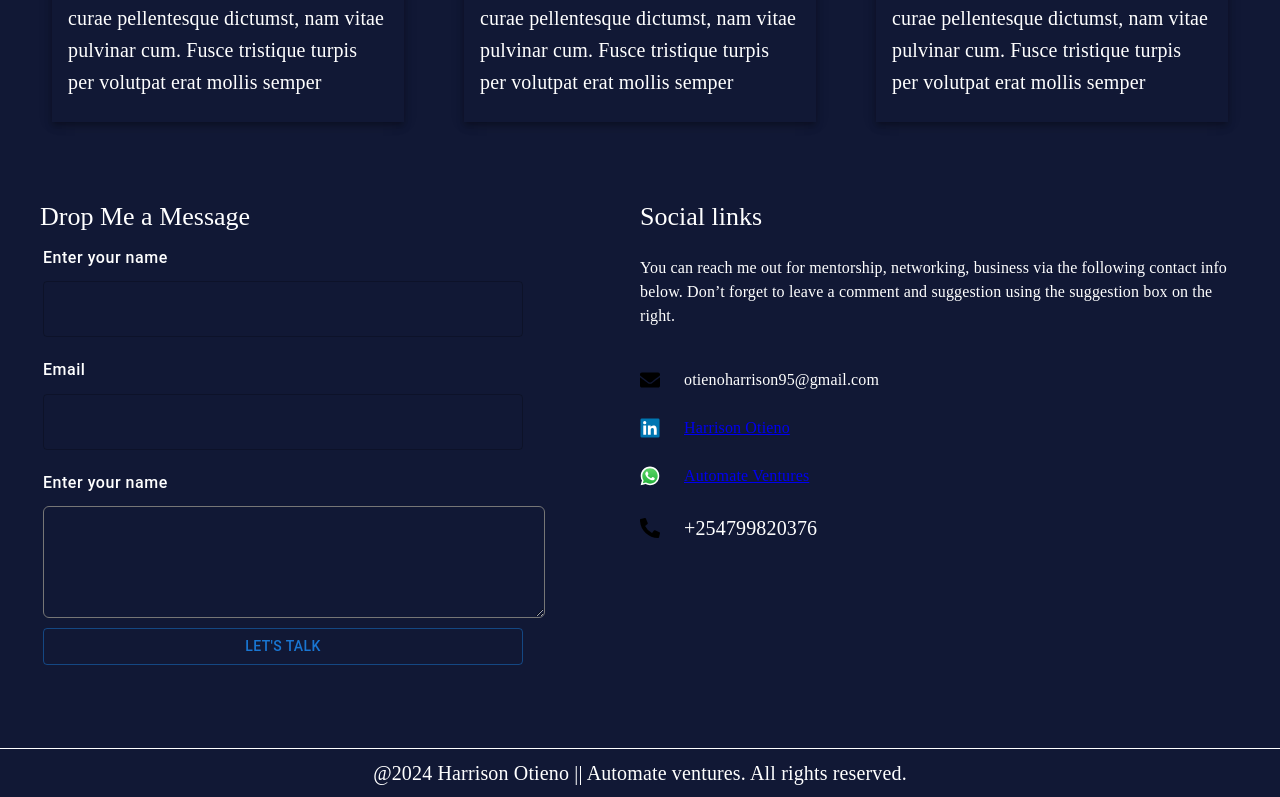
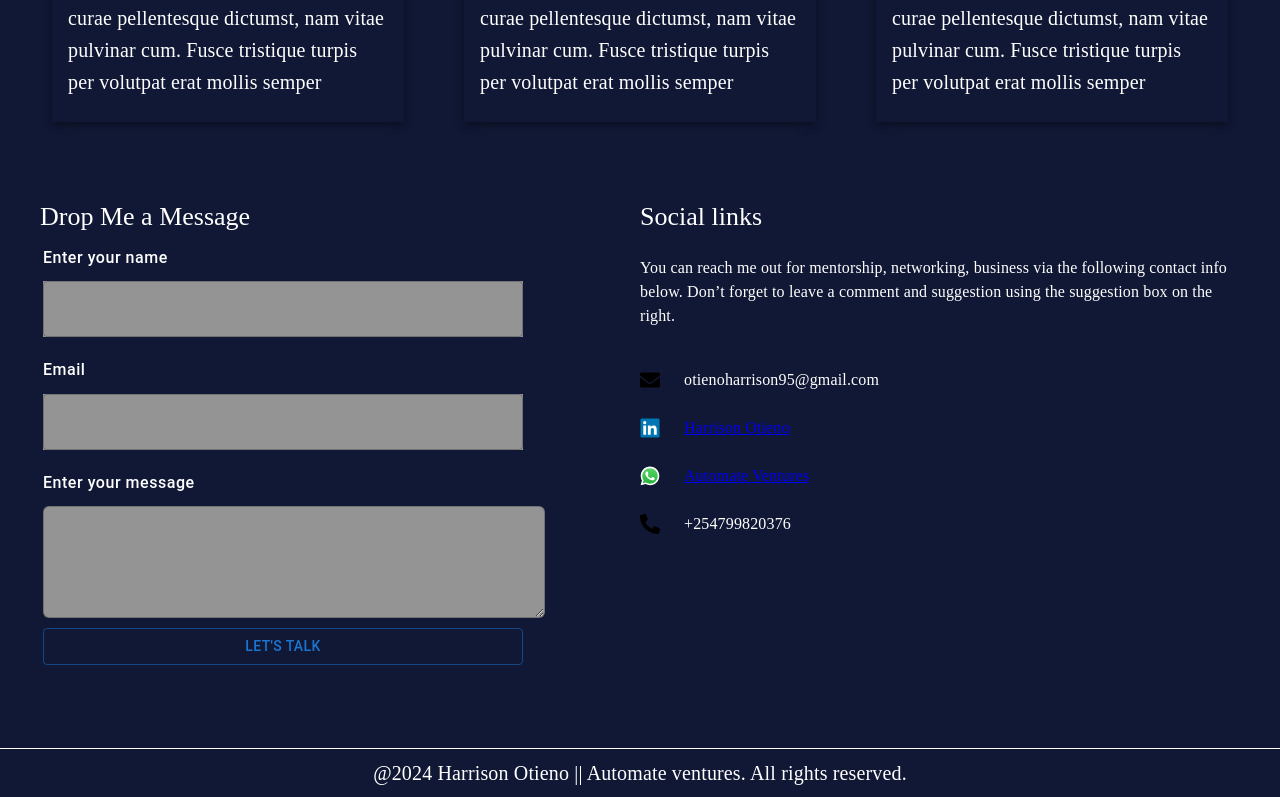
Before and after one commit to Ogalo/my_portifolio, a React (Create React App) app: page / in a window 1280 px wide. Shown: the part 3543-4340 px from the top of the page. Built offline with nearby package versions, Linux system fonts and the light colour scheme.

Commit message:
Add email service on the contact form.

```diff
--- a/package.json
+++ b/package.json
@@ -3,6 +3,7 @@
   "version": "0.1.0",
   "private": true,
   "dependencies": {
+    "@emailjs/browser": "^4.3.3",
     "@emotion/react": "^11.11.3",
     "@emotion/styled": "^11.11.0",
     "@mui/icons-material": "^5.15.11",
@@ -14,6 +15,7 @@
     "@types/node": "^16.18.82",
     "@types/react": "^18.2.57",
     "@types/react-dom": "^18.2.19",
+    "email-js": "^2.0.2",
     "react": "^18.2.0",
     "react-dom": "^18.2.0",
     "react-router-dom": "^6.22.3",
--- a/src/components/Contact.tsx
+++ b/src/components/Contact.tsx
@@ -3,27 +3,45 @@ import envelope from '../assests/envelope.svg';
 import linkedin from '../assests/linkedin.svg';
 import whatsapp from '../assests/whatsapp.svg';
 import phone from '../assests/phone.svg';
+import emailjs from '@emailjs/browser';
+import React, { useRef } from 'react';
 
 
 
 
 
 const Contact = () => {
+
+  const form = useRef();
+
+  const sendEmail = (e: any) => {
+    e.preventDefault(); // prevents the page from reloading when you hit “Send”
+
+    emailjs.sendForm('service_p6ck6of', 'template_m7i32h3', e.currentTarget, 'pobYJ-XJkUXH_dYd6')
+      .then(() => {
+          alert('message sent successfully')
+      }, (error) => {
+          alert(error.message)
+      });
+  };
   return (
     <Box display='flex' gap={10} px={5} my={10} flexWrap='wrap' flexDirection='row' justifyContent='space-between'>
       <Stack sx={{width: {sm: '100%', lg: '40%'}}}>
         Drop Me a Message
-        <form style={{margin: 3, width: '100%', display: 'flex', flexDirection: 'column', gap: '10px' }}>
+        <form style={{margin: 3, width: '100%', display: 'flex', flexDirection: 'column', gap: '10px' }} onSubmit={sendEmail} >
         <FormControl>
           <FormHelperText sx={{ fontWeight: 500, margin: '10px 0', fontSize: 16, color: '#ffffff'}}>
             Enter your name
           </FormHelperText>
           <TextField
           fullWidth
+          sx={{backgroundColor: '#949494'}}
+          type='text'
           required
           id='outlined-basic'
           color='info'
           variant='outlined'
+          name='name'
           />
         </FormControl>
         <FormControl>
@@ -33,23 +51,30 @@ const Contact = () => {
           <TextField
           fullWidth
           required
+          sx={{backgroundColor: '#949494'}}
+          type='email'
           id='outlined-basic'
           color='info'
           variant='outlined'
+          name='email'
           />
         </FormControl>
         <FormControl>
           <FormHelperText sx={{ fontWeight: 500, margin: '10px 0', fontSize: 16, color: '#ffffff'}}>
-            Enter your name
+            Enter your message
           </FormHelperText>
           <TextareaAutosize
           minRows={5}
           required
-          color='#111835'
-          style={{ width: "100%", fontSize: '16px', borderRadius: 6, padding: 10, background: '#111835' }}
+          name='message'
+          color='info'
+          style={{ width: "100%", fontSize: '16px', borderRadius: 6, padding: 10, borderColor: 'rgba(0, 0, 0, 0.23)', color: '#949494', backgroundColor: '#949494'  }}
+
+
+
           />
         </FormControl>
-        <Button variant="outlined">
+        <Button variant="outlined" type='submit'>
           Let's talk
         </Button>
 
@@ -85,7 +110,7 @@ using the suggestion box on the right.</Typography>
       </Stack>
       <Stack display='flex' flexDirection='row' gap={3} my={3} alignItems='center'>
 <img src={phone} alt='phone number' height='20px' width='20px'/>
-<Typography variant='h6' fontFamily='karma'>+254799820376</Typography>
+<Typography  fontFamily='karma'>+254799820376</Typography>
 
       </Stack>
     </Box>
```
Also changed, not shown: 1 other file (tests, documents, lock files or other folders).
